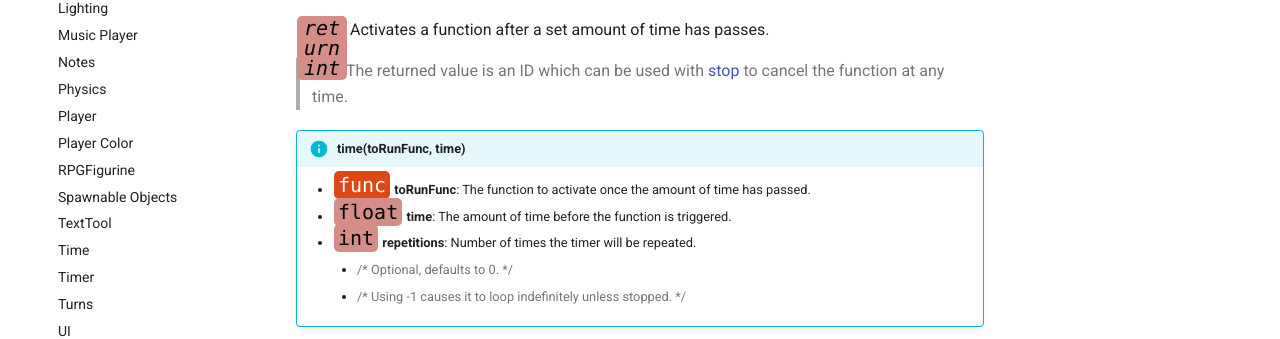
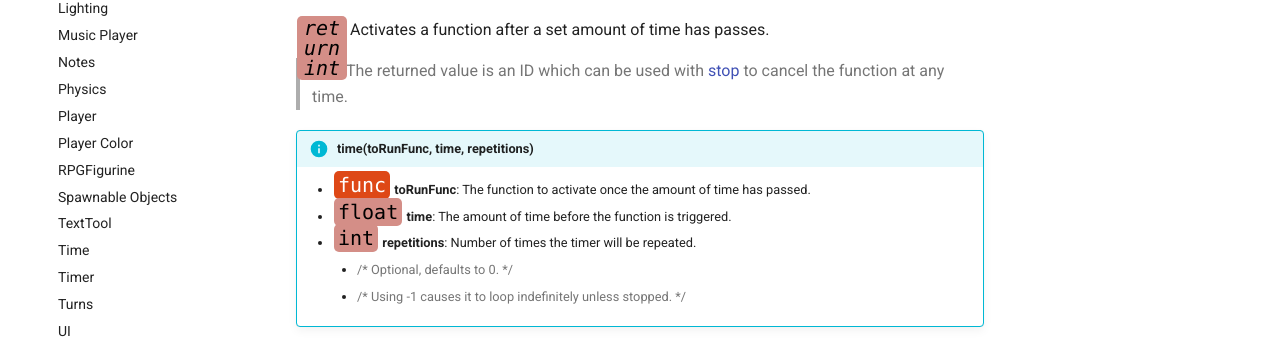
Before and after one commit to Berserk-Games/Tabletop-Simulator-API, an MkDocs documentation site: the page built from docs/wait.md, in a window 1280 px wide and 900 px high, scrolled down 2827 px. Shown: the part 356-695 px from the top of the window. Built offline with MkDocs 1.6.1 and Material for MkDocs 9.7.7, drawn with Linux system fonts in a browser that asks for light colours; comment, search, counter and statistics services are not loaded.

Commit message:
missing input var added

```diff
--- a/docs/wait.md
+++ b/docs/wait.md
@@ -140,7 +140,7 @@ end
 
 > The returned value is an ID which can be used with [stop](#stop) to cancel the function at any time.
 
-!!!info "time(toRunFunc, time)"
+!!!info "time(toRunFunc, time, repetitions)"
     * [<span class="tag fun"></span>](types.md#function) **toRunFunc**: The function to activate once the amount of time has passed.
     * [<span class="tag flo"></span>](types.md) **time**: The amount of time before the function is triggered.
     * [<span class="tag int"></span>](types.md) **repetitions**: Number of times the timer will be repeated.
```
